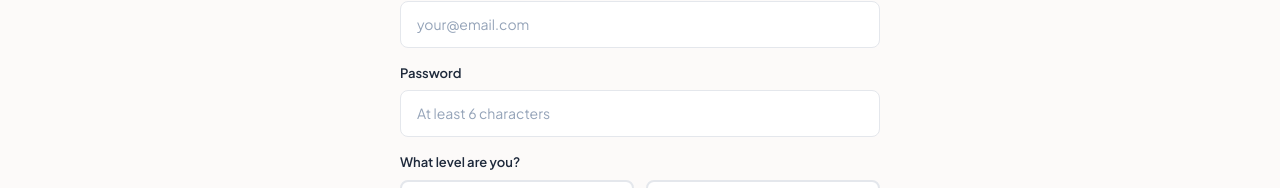
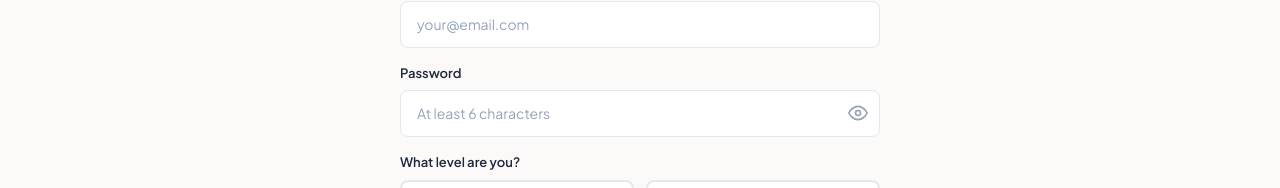
Before and after one commit to Mikomijie/pathfinder, a React (Create React App) app in the folder frontend/: page /signup/student in a window 1280 px wide. Shown: the part 425-613 px from the top of the page. Built offline with nearby package versions, Linux system fonts and the light colour scheme.

Commit message:
feat: auth pages, student dashboard, supabase integration

```diff
--- a/frontend/src/pages/auth/StudentSignup.jsx
+++ b/frontend/src/pages/auth/StudentSignup.jsx
@@ -25,6 +25,7 @@
 export default function StudentSignup() {
   const navigate = useNavigate();
   const [loading, setLoading] = useState(false);
+const [showPassword, setShowPassword] = useState(false);
   const [error, setError] = useState('');
   const [form, setForm] = useState({
     full_name: '',
@@ -148,15 +149,35 @@
             {/* Password */}
             <div>
               <label className="text-[13px] font-semibold text-[#1E293B] block mb-1.5">Password</label>
+              <div className="relative">
   <input
     name="password"
-                type="password"
+    type={showPassword ? 'text' : 'password'}
     required
     placeholder="At least 6 characters"
     value={form.password}
     onChange={handleChange}
-                className="w-full px-4 py-3 bg-white border border-[#E4E7EC] rounded-xl text-[14px] text-[#1E293B] placeholder-[#94A3B8] focus:outline-none focus:border-[#5B9BD5] focus:ring-2 focus:ring-[#5B9BD5]/10 transition-all"
+    className="w-full px-4 py-3 bg-white border border-[#E4E7EC] rounded-xl text-[14px] text-[#1E293B] placeholder-[#94A3B8] focus:outline-none focus:border-[#5B9BD5] focus:ring-2 focus:ring-[#5B9BD5]/10 transition-all pr-12"
   />
+  <button
+    type="button"
+    onClick={() => setShowPassword(!showPassword)}
+    className="absolute right-3 top-1/2 -translate-y-1/2 text-[#94A3B8] hover:text-[#475467] transition-colors"
+  >
+    {showPassword ? (
+      <svg viewBox="0 0 24 24" fill="none" className="w-5 h-5" stroke="currentColor" strokeWidth="2" strokeLinecap="round">
+        <path d="M17.94 17.94A10.07 10.07 0 0 1 12 20c-7 0-11-8-11-8a18.45 18.45 0 0 1 5.06-5.94"/>
+        <path d="M9.9 4.24A9.12 9.12 0 0 1 12 4c7 0 11 8 11 8a18.5 18.5 0 0 1-2.16 3.19"/>
+        <line x1="1" y1="1" x2="23" y2="23"/>
+      </svg>
+    ) : (
+      <svg viewBox="0 0 24 24" fill="none" className="w-5 h-5" stroke="currentColor" strokeWidth="2" strokeLinecap="round">
+        <path d="M1 12s4-8 11-8 11 8 11 8-4 8-11 8-11-8-11-8z"/>
+        <circle cx="12" cy="12" r="3"/>
+      </svg>
+    )}
+  </button>
+</div>
             </div>
 
             {/* Student Level — TWO BIG CARDS */}
```
Lines whose indentation alone changed are shown as unchanged.
